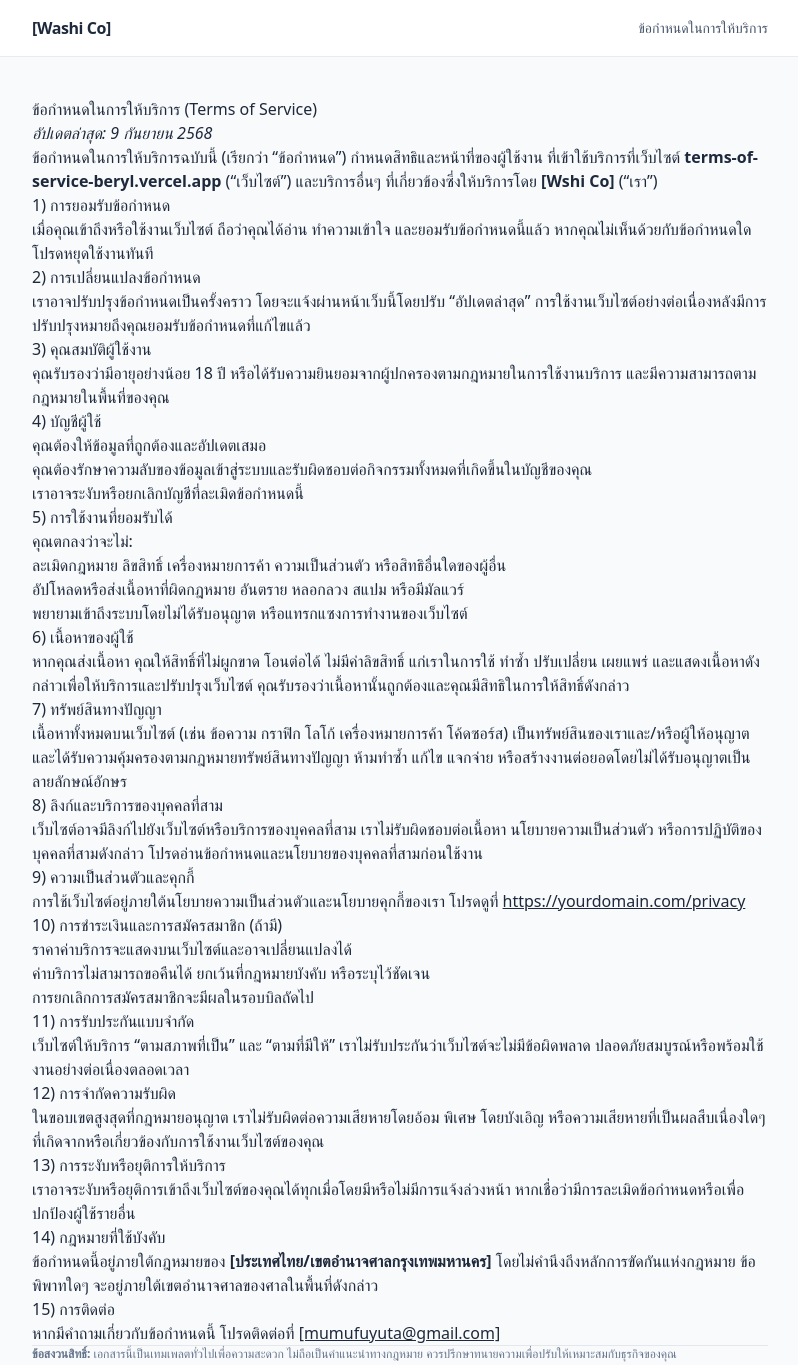
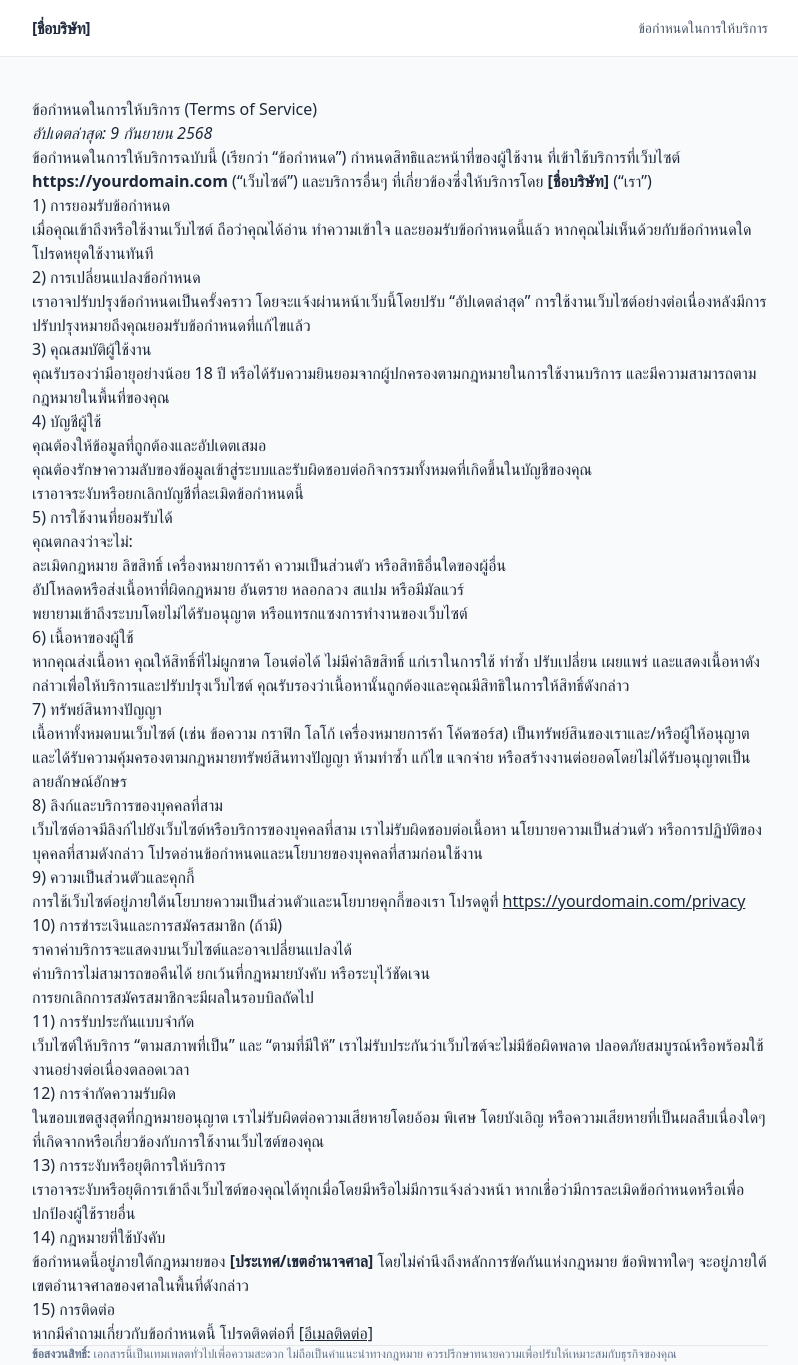
Before and after one commit to Ryo4444/Terms-of-Service, a plain HTML site: page index.html in a window 1280 px wide. Shown: the top 1365 px of the page, without its empty margins (240-1038 px from the left). Drawn offline with nearby package versions, Linux system fonts and the light colour scheme.

Commit message:
Update index.html

```diff
--- a/index.html
+++ b/index.html
@@ -15,7 +15,7 @@
   <meta property="og:title" content="ข้อกำหนดในการให้บริการ" />
   <meta property="og:description" content="ข้อกำหนดในการให้บริการของเว็บไซต์นี้" />
   <meta property="og:type" content="website" />
-  <meta property="og:url" content="terms-of-service-beryl.vercel.app" />
+  <meta property="og:url" content="https://yourdomain.com/terms" />
   <meta property="og:image" content="https://yourdomain.com/og-image.png" />
   <meta name="robots" content="index,follow" />
   <link rel="icon" href="/favicon.ico" />
@@ -27,7 +27,7 @@
 <body class="bg-slate-50 text-slate-800">
   <header class="sticky top-0 z-10 bg-white border-b border-slate-200/80">
     <div class="max-w-3xl mx-auto px-4 py-4 flex items-center justify-between">
-      <a href="/" class="font-semibold tracking-tight">[Washi Co]</a>
+      <a href="/" class="font-semibold tracking-tight">[ชื่อบริษัท]</a>
       <nav class="text-sm text-slate-600">
         <a href="#top" class="hover:underline">ข้อกำหนดในการให้บริการ</a>
       </nav>
@@ -40,8 +40,8 @@
       <p><em>อัปเดตล่าสุด: <span id="last-updated"></span></em></p>
       <p>
         ข้อกำหนดในการให้บริการฉบับนี้ (เรียกว่า “ข้อกำหนด”) กำหนดสิทธิและหน้าที่ของผู้ใช้งาน
-        ที่เข้าใช้บริการที่เว็บไซต์ <strong>terms-of-service-beryl.vercel.app</strong> (“เว็บไซต์”) และบริการอื่นๆ
-        ที่เกี่ยวข้องซึ่งให้บริการโดย <strong>[Wshi Co]</strong> (“เรา”)
+        ที่เข้าใช้บริการที่เว็บไซต์ <strong>https://yourdomain.com</strong> (“เว็บไซต์”) และบริการอื่นๆ
+        ที่เกี่ยวข้องซึ่งให้บริการโดย <strong>[ชื่อบริษัท]</strong> (“เรา”)
       </p>
 
       <h2 id="acceptance">1) การยอมรับข้อกำหนด</h2>
@@ -130,13 +130,13 @@
 
       <h2 id="governing-law">14) กฎหมายที่ใช้บังคับ</h2>
       <p>
-        ข้อกำหนดนี้อยู่ภายใต้กฎหมายของ <strong>[ประเทศไทย/เขตอำนาจศาลกรุงเทพมหานคร]</strong> โดยไม่คำนึงถึงหลักการขัดกันแห่งกฎหมาย
+        ข้อกำหนดนี้อยู่ภายใต้กฎหมายของ <strong>[ประเทศ/เขตอำนาจศาล]</strong> โดยไม่คำนึงถึงหลักการขัดกันแห่งกฎหมาย
         ข้อพิพาทใดๆ จะอยู่ภายใต้เขตอำนาจศาลของศาลในพื้นที่ดังกล่าว
       </p>
 
       <h2 id="contact">15) การติดต่อ</h2>
       <p>
-        หากมีคำถามเกี่ยวกับข้อกำหนดนี้ โปรดติดต่อที่ <a href="mailto:[อีเมลติดต่อ]" class="underline">[mumufuyuta@gmail.com]</a>
+        หากมีคำถามเกี่ยวกับข้อกำหนดนี้ โปรดติดต่อที่ <a href="mailto:[อีเมลติดต่อ]" class="underline">[อีเมลติดต่อ]</a>
       </p>
 
       <hr />
@@ -149,7 +149,7 @@
 
   <footer class="border-t border-slate-200/80">
     <div class="max-w-3xl mx-auto px-4 py-8 text-sm text-slate-500">
-      © <span id="year"></span> [Washi Co]. สงวนลิขสิทธิ์.
+      © <span id="year"></span> [ชื่อบริษัท]. สงวนลิขสิทธิ์.
     </div>
   </footer>
 
```
